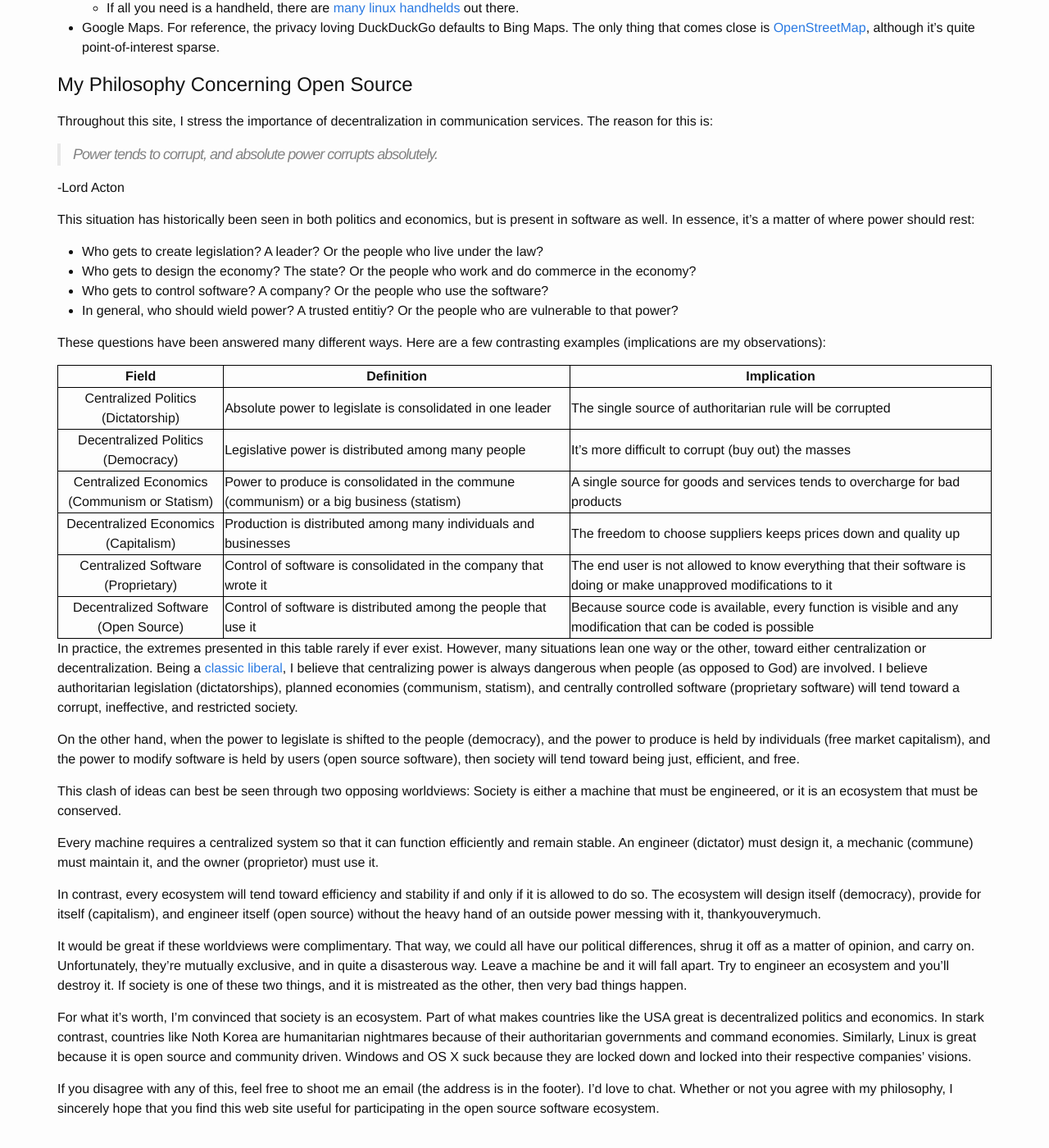
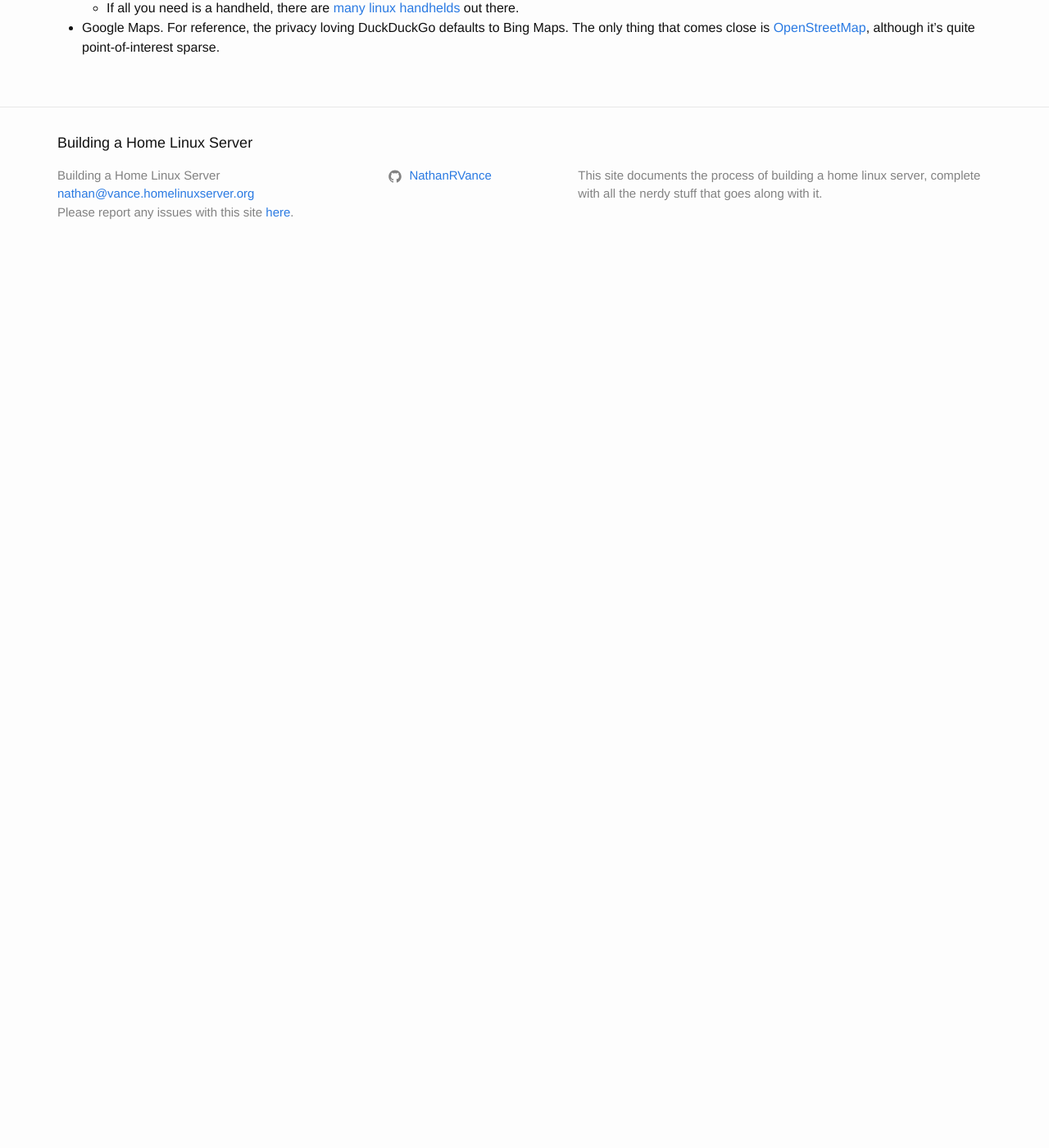
Before and after one commit to NathanRVance/homelinuxserver, a Jekyll site: the page built from about.md, in a window 1280 px wide and 1400 px high, scrolled down 763 px. Shown: the whole window at 82% size. Built offline with Jekyll 4.4.1, drawn with Linux system fonts in a browser that asks for light colours; after the commit the page ends 1093 px from its top, so only the background shows below that.

Commit message:
Did some reshuffling

```diff
--- a/_config.yml
+++ b/_config.yml
@@ -40,6 +40,11 @@ defaults:
       type: clientdocs
     values:
       layout: page
+  - scope:
+      path: ""
+      type: nottech
+    values:
+      layout: page
 
 # Build settings
 markdown: kramdown
--- a/about.md
+++ b/about.md
@@ -27,45 +27,3 @@ Shamefully, there are several things that I have no good recommendations for:
  * Android phones, and the Google Play ecosystem that goes with them. Right now, nothing. But [Librem 5](https://puri.sm/shop/librem-5/) looks like it will be awesome when it ships in 2019!
    * If all you need is a handheld, there are [many linux handhelds](https://www.reddit.com/r/linux/comments/4biamr/a_list_of_handheldpocket_linux_computers/) out there.
  * Google Maps. For reference, the privacy loving DuckDuckGo defaults to Bing Maps. The only thing that comes close is [OpenStreetMap](https://www.openstreetmap.org), although it's quite point-of-interest sparse.
-
-# My Philosophy Concerning Open Source
-Throughout this site, I stress the importance of decentralization in communication services. The reason for this is:
-
->Power tends to corrupt, and absolute power corrupts absolutely.
-
--Lord Acton
-
-This situation has historically been seen in both politics and economics, but is present in software as well. In essence, it's a matter of where power should rest:
- * Who gets to create legislation? A leader? Or the people who live under the law?
- * Who gets to design the economy? The state? Or the people who work and do commerce in the economy?
- * Who gets to control software? A company? Or the people who use the software?
- * In general, who should wield power? A trusted entitiy? Or the people who are vulnerable to that power?
-
-These questions have been answered many different ways. Here are a few contrasting examples (implications are my observations):
-
-|---
-| Field | Definition | Implication |
-|:-:|-|-
-| Centralized Politics (Dictatorship) | Absolute power to legislate is consolidated in one leader | The single source of authoritarian rule will be corrupted |
-| Decentralized Politics (Democracy) | Legislative power is distributed among many people | It's more difficult to corrupt (buy out) the masses |
-| Centralized Economics <br> (Communism or Statism) | Power to produce is consolidated in the commune (communism) or a big business (statism) | A single source for goods and services tends to overcharge for bad products |
-| Decentralized Economics (Capitalism) | Production is distributed among many individuals and businesses | The freedom to choose suppliers keeps prices down and quality up |
-| Centralized Software (Proprietary) | Control of software is consolidated in the company that wrote it | The end user is not allowed to know everything that their software is doing or make unapproved modifications to it |
-| Decentralized Software <br> (Open Source) | Control of software is distributed among the people that use it | Because source code is available, every function is visible and any modification that can be coded is possible |
-{:.mbtablestyle}
-
-In practice, the extremes presented in this table rarely if ever exist. However, many situations lean one way or the other, toward either centralization or decentralization. Being a [classic liberal](https://www.sciencedaily.com/terms/classical_liberalism.htm), I believe that centralizing power is always dangerous when people (as opposed to God) are involved. I believe authoritarian legislation (dictatorships), planned economies (communism, statism), and centrally controlled software (proprietary software) will tend toward a corrupt, ineffective, and restricted society.
-
-On the other hand, when the power to legislate is shifted to the people (democracy), and the power to produce is held by individuals (free market capitalism), and the power to modify software is held by users (open source software), then society will tend toward being just, efficient, and free.
-
-This clash of ideas can best be seen through two opposing worldviews: Society is either a machine that must be engineered, or it is an ecosystem that must be conserved.
-
-Every machine requires a centralized system so that it can function efficiently and remain stable. An engineer (dictator) must design it, a mechanic (commune) must maintain it, and the owner (proprietor) must use it.
-
-In contrast, every ecosystem will tend toward efficiency and stability if and only if it is allowed to do so. The ecosystem will design itself (democracy), provide for itself (capitalism), and engineer itself (open source) without the heavy hand of an outside power messing with it, thankyouverymuch.
-
-It would be great if these worldviews were complimentary. That way, we could all have our political differences, shrug it off as a matter of opinion, and carry on. Unfortunately, they're mutually exclusive, and in quite a disasterous way. Leave a machine be and it will fall apart. Try to engineer an ecosystem and you'll destroy it. If society is one of these two things, and it is mistreated as the other, then very bad things happen.
-
-For what it's worth, I'm convinced that society is an ecosystem. Part of what makes countries like the USA great is decentralized politics and economics. In stark contrast, countries like Noth Korea are humanitarian nightmares because of their authoritarian governments and command economies. Similarly, Linux is great because it is open source and community driven. Windows and OS X suck because they are locked down and locked into their respective companies' visions.
-
-If you disagree with any of this, feel free to shoot me an email (the address is in the footer). I'd love to chat. Whether or not you agree with my philosophy, I sincerely hope that you find this web site useful for participating in the open source software ecosystem.
```
Also changed, not shown: _includes/google-analytics.html (deleted, +0 -10 lines), _layouts/home.html (+13 -0 lines), _nottech/but-christianity-isnt-decentralized.markdown (added, +45 -0 lines), _nottech/open-source-philosophy.markdown (added, +46 -0 lines).
